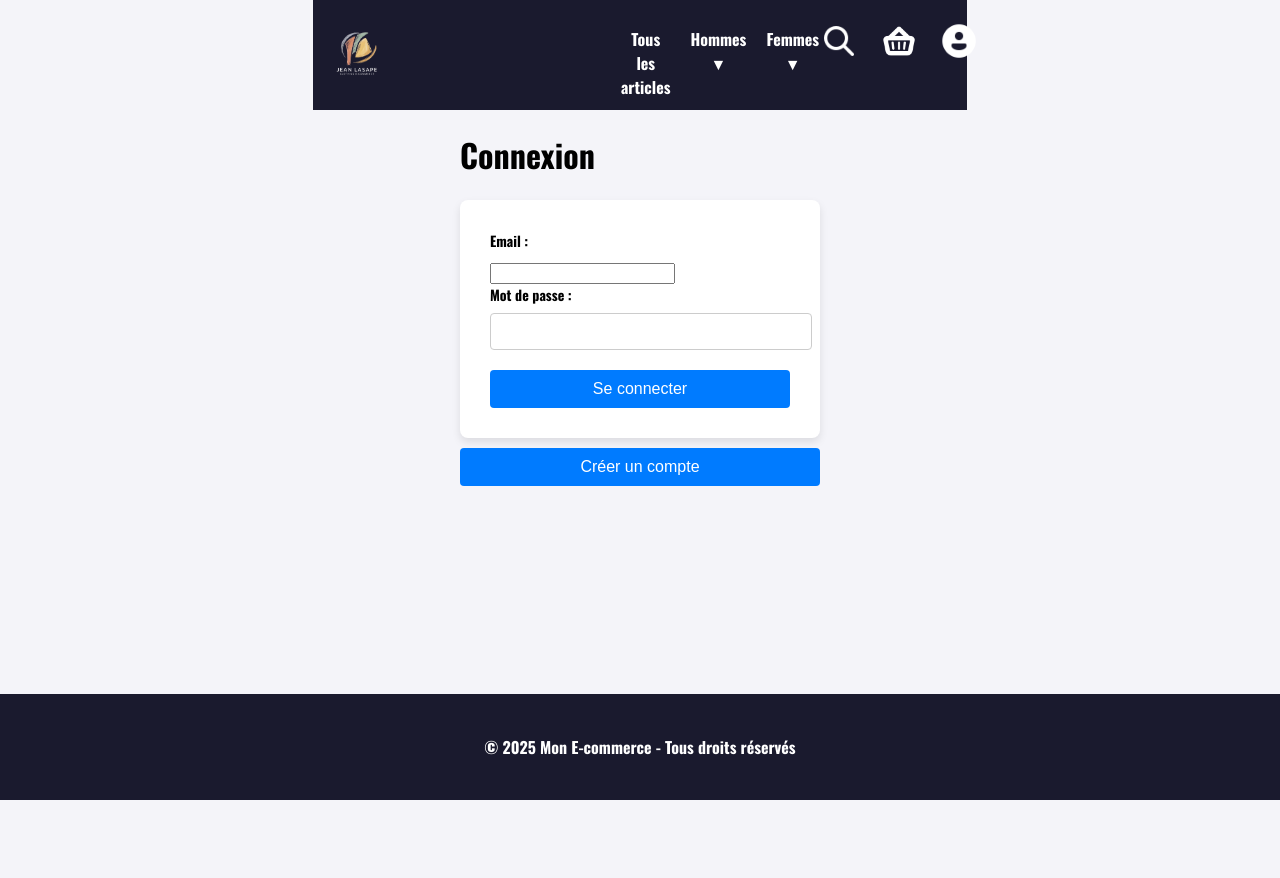
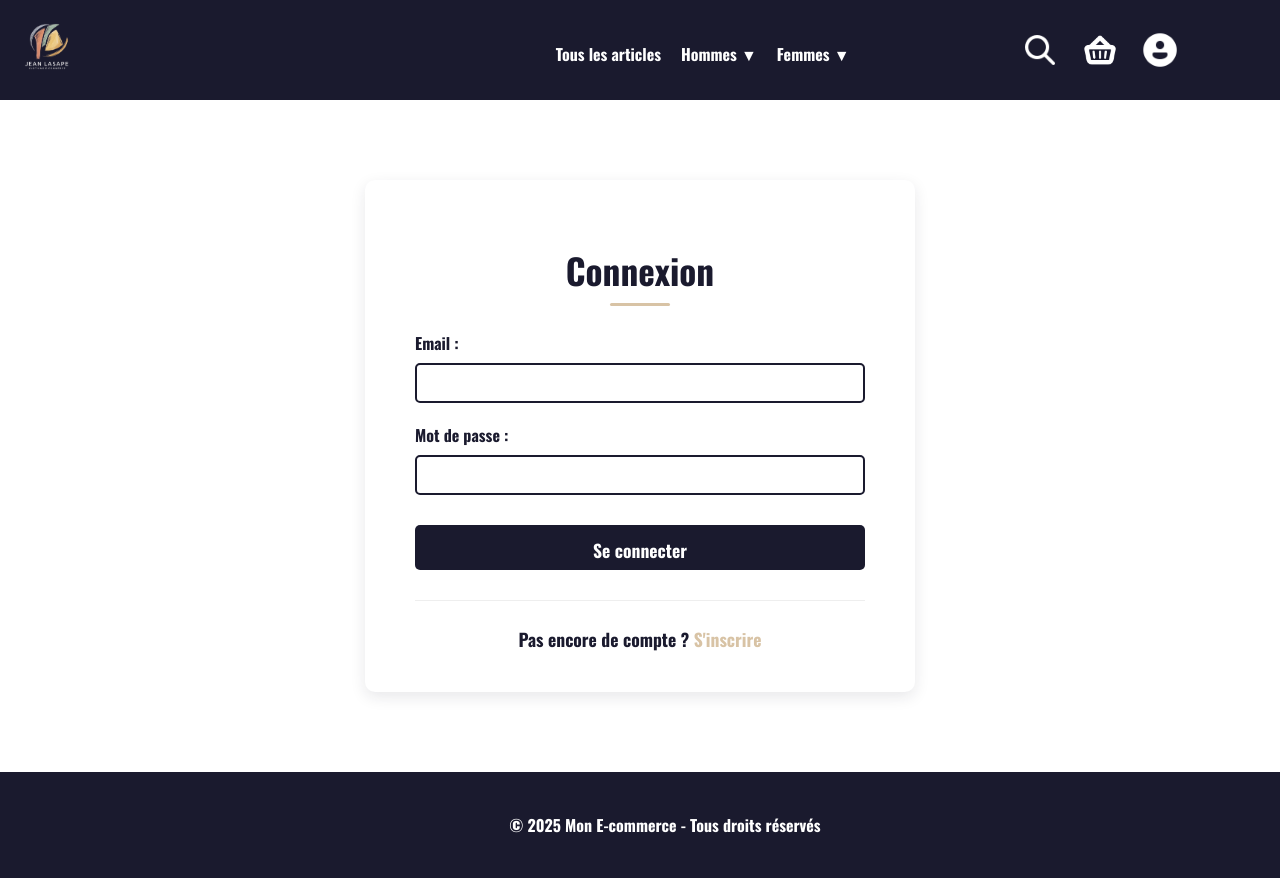
Before and after one commit to BjornHgn/symfony_project, a Symfony app: template templates/home/login.html.twig in a window 1280 px wide; the page is wider, and only the part inside the window is pictured. Before the commit the page ends 800 px from the top of that part, so only its background shows below. Run offline with Twig, Linux system fonts and the light colour scheme; the template is opened without the code that fills it, so the values that code supplies are empty; some libraries are stand-ins or nearby versions.

Commit message:
css page login/register

```diff
--- /dev/null
+++ b/public/css/auth.css
@@ -0,0 +1,165 @@
+.auth-container {
+    max-width: 450px;
+    margin: 80px auto;
+    padding: 40px 50px;
+    background: white;
+    border-radius: 10px;
+    box-shadow: 0 5px 15px rgba(26, 26, 46, 0.1);
+}
+
+.auth-container h1 {
+    text-align: center;
+    color: #1A1A2E;
+    margin-bottom: 35px;
+    font-family: 'Oswald', sans-serif;
+    font-size: 2.2em;
+    font-weight: 700;
+    position: relative;
+}
+
+.auth-container h1::after {
+    content: '';
+    position: absolute;
+    bottom: -10px;
+    left: 50%;
+    transform: translateX(-50%);
+    width: 60px;
+    height: 3px;
+    background: #D8C3A5;
+    border-radius: 2px;
+}
+
+.form-group {
+    margin-bottom: 20px;
+}
+
+.form-group label {
+    display: block;
+    margin-bottom: 8px;
+    color: #1A1A2E;
+    font-family: 'Oswald', sans-serif;
+    font-weight: 500;
+    font-size: 1em;
+}
+
+.form-group input {
+    width: 100%;
+    padding: 10px;
+    border: 2px solid #1A1A2E;
+    border-radius: 5px;
+    font-size: 0.9em;
+    background-color: #fff;
+    transition: border-color 0.3s ease;
+    height: 40px;
+    box-sizing: border-box;
+}
+
+.form-group input:focus {
+    outline: none;
+    border-color: #D8C3A5;
+    box-shadow: 0 0 5px rgba(216, 195, 165, 0.3);
+}
+
+button[type="submit"] {
+    width: 100%;
+    padding: 12px;
+    margin-top: 10px;
+    background: #1A1A2E;
+    color: white;
+    border: none;
+    border-radius: 5px;
+    font-family: 'Oswald', sans-serif;
+    font-size: 1.1em;
+    font-weight: 600;
+    cursor: pointer;
+    transition: background-color 0.3s ease;
+    height: 45px;
+}
+
+button[type="submit"]:hover {
+    background: #333C56;
+}
+
+.auth-links {
+    text-align: center;
+    margin-top: 30px;
+    padding-top: 25px;
+    border-top: 1px solid #eee;
+}
+
+.auth-links p {
+    color: #1A1A2E;
+    font-family: 'Oswald', sans-serif;
+    font-size: 1.1em;
+    margin: 0;
+}
+
+.auth-links a {
+    color: #D8C3A5;
+    text-decoration: none;
+    font-weight: 600;
+    transition: color 0.3s ease;
+}
+
+.auth-links a:hover {
+    color: #1A1A2E;
+}
+
+/* Messages d'erreur et de succès */
+.error-message {
+    background-color: #ffd7d7;
+    color: #1A1A2E;
+    padding: 15px;
+    border-radius: 5px;
+    margin-bottom: 25px;
+    text-align: center;
+    font-family: 'Oswald', sans-serif;
+}
+
+.success-message {
+    background-color: #d4edda;
+    color: #1A1A2E;
+    padding: 15px;
+    border-radius: 5px;
+    margin-bottom: 25px;
+    text-align: center;
+    font-family: 'Oswald', sans-serif;
+}
+
+/* Media queries */
+@media (max-width: 768px) {
+    .auth-container {
+        margin: 40px 20px;
+        padding: 30px;
+    }
+
+    .auth-container h1 {
+        font-size: 2em;
+    }
+
+    .form-group label {
+        font-size: 1em;
+    }
+
+    .form-group input {
+        padding: 12px;
+    }
+
+    button[type="submit"] {
+        padding: 12px;
+        font-size: 1.1em;
+    }
+}
+
+/* Animation de focus pour les inputs */
+.form-group input:focus::placeholder {
+    transform: translateY(-20px);
+    opacity: 0;
+    transition: all 0.3s ease;
+}
+
+/* Style pour le placeholder */
+.form-group input::placeholder {
+    color: #aaa;
+    transition: all 0.3s ease;
+}
--- a/templates/base.html.twig
+++ b/templates/base.html.twig
@@ -4,8 +4,10 @@
     <meta charset="UTF-8">
     <meta name="viewport" content="width=device-width, initial-scale=1.0">
     <title>{% block title %}Accueil - Jeans-Lassape{% endblock %}</title>
-    <link href="https://fonts.googleapis.com/css2?family=Oswald:wght@700&display=swap" rel="stylesheet">
-    <link rel="stylesheet" href="{{ asset('css/styles.css') }}">
+    {% block stylesheets %}
+        <link href="https://fonts.googleapis.com/css2?family=Oswald:wght@700&display=swap" rel="stylesheet">
+        <link rel="stylesheet" href="{{ asset('css/styles.css') }}">
+    {% endblock %}
 </head>
 <body>
 
--- a/templates/base_auth.html.twig
+++ /dev/null
@@ -1,60 +0,0 @@
-<!DOCTYPE html>
-<html lang="fr">
-<head>
-    <meta charset="UTF-8">
-    <meta name="viewport" content="width=device-width, initial-scale=1.0">
-    <title>{% block title %}Accueil - Jeans-Lassape{% endblock %}</title>
-    <link href="https://fonts.googleapis.com/css2?family=Oswald:wght@700&display=swap" rel="stylesheet">
-    <link rel="stylesheet" href="{{ asset('css/login.css') }}">
-    {% block additional_css %}
-        <!-- Ici, tu peux inclure d'autres fichiers CSS spécifiques -->
-    {% endblock %}
-</head>
-<body>
-
-    <header>
-        <a class="logo" href="/"></a>
-        <nav>
-            <div class="nav-links">
-             <div class="dropdown">
-              <a href="/articles">Tous les articles</a>
-              </div>
-                <div class="dropdown">
-                    <a href="{{ path('app_articles_category', {'genre': 'Homme', 'categorie': 'Tous'}) }}">Hommes ▼</a>
-                    <div class="dropdown-content">
-                        <a href="{{ path('app_articles_category', {'genre': 'Homme', 'categorie': 'Vêtements'}) }}">Vêtements</a>
-                        <a href="{{ path('app_articles_category', {'genre': 'Homme', 'categorie': 'Chaussures'}) }}">Chaussures</a>
-                        <a href="{{ path('app_articles_category', {'genre': 'Homme', 'categorie': 'Accessoires'}) }}">Accessoires</a>
-                    </div>
-                </div>
-
-                <div class="dropdown">
-                    <a href="{{ path('app_articles_category', {'genre': 'Femme', 'categorie': 'Tous'}) }}">Femmes ▼</a>
-                    <div class="dropdown-content">
-                        <a href="{{ path('app_articles_category', {'genre': 'Femme', 'categorie': 'Vêtements'}) }}">Vêtements</a>
-                        <a href="{{ path('app_articles_category', {'genre': 'Femme', 'categorie': 'Chaussures'}) }}">Chaussures</a>
-                        <a href="{{ path('app_articles_category', {'genre': 'Femme', 'categorie': 'Accessoires'}) }}">Accessoires</a>
-                    </div>
-                </div>
-            </div>
-
-            <div class="nav-icons">
-                <a href="/search" class="search"></a>
-                <a href="/cart" class="panier"></a>
-                <a href="{{ path('app_login') }}" class="profile"></a>
-            </div>
-        </nav>
-    </header>
-
-    <main>
-        {% block body %}
-        <!-- Contenu spécifique de chaque page -->
-        {% endblock %}
-    </main>
-
-    <footer>
-        <p>&copy; 2025 Mon E-commerce - Tous droits réservés</p>
-    </footer>
-
-</body>
-</html>
--- a/templates/home/login.html.twig
+++ b/templates/home/login.html.twig
@@ -1,21 +1,30 @@
-{% extends 'base_auth.html.twig' %}
+{% extends 'base.html.twig' %}
 
 {% block title %}Connexion{% endblock %}
-{% block additional_css %}
-    <link rel="stylesheet" href="{{ asset('css/login.css') }}">
+
+{% block stylesheets %}
+    {{ parent() }}
+    <link rel="stylesheet" href="{{ asset('css/auth.css') }}">
 {% endblock %}
+
 {% block body %}
+    <div class="auth-container">
         <h1>Connexion</h1>
         <form action="{{ path('app_login') }}" method="post">
+            <div class="form-group">
                 <label for="email">Email :</label>
                 <input type="email" id="email" name="email" required>
+            </div>
 
+            <div class="form-group">
                 <label for="password">Mot de passe :</label>
                 <input type="password" id="password" name="password" required>
+            </div>
 
             <button type="submit">Se connecter</button>
         </form>
-    <a href="{{ path('app_register') }}">
-        <button type="button">Créer un compte</button>
-    </a>
+        <div class="auth-links">
+            <p>Pas encore de compte ? <a href="{{ path('app_register') }}">S'inscrire</a></p>
+        </div>
+    </div>
 {% endblock %}
```
Also changed, not shown: templates/home/register.html.twig (+18 -0 lines). Lines whose indentation alone changed are shown as unchanged.
